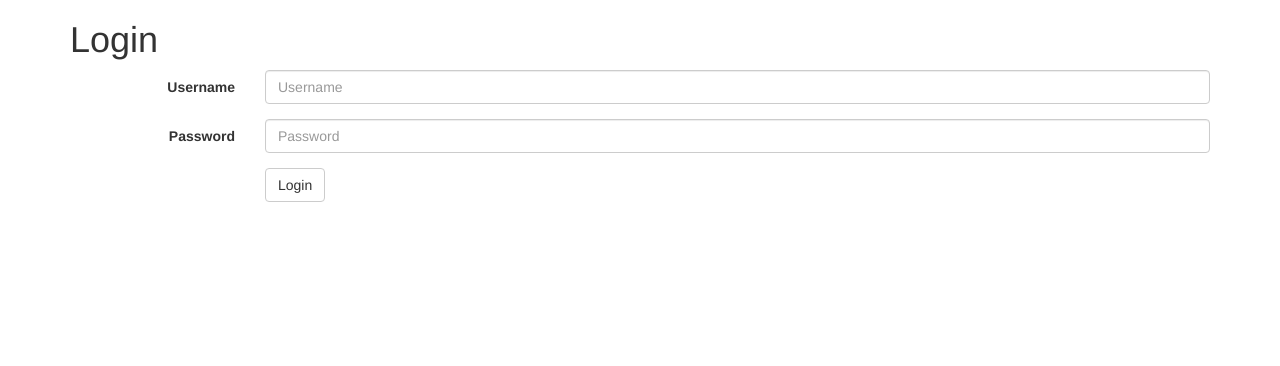
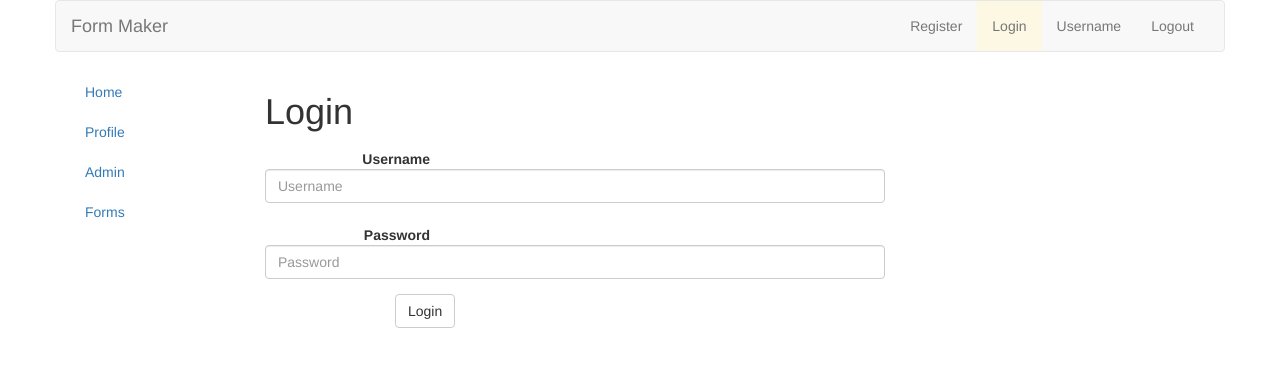
Before and after one commit to nikhilj90/cs5610fall2015, a website: page public/assignment/login.html in a window 1280 px wide. Drawn offline with nearby package versions, Linux system fonts and the light colour scheme.

Commit message:
Assignment 1 commit 2

```diff
--- a/public/assignment/login.html
+++ b/public/assignment/login.html
@@ -2,24 +2,53 @@
 <html>
 
 <head>
-  <div class="container">
   <title>
     Login
   </title>
-    <h1> Login </h1>
   <link rel="stylesheet" href="https://maxcdn.bootstrapcdn.com/bootstrap/3.3.5/css/bootstrap.min.css">
 </head>
 
 <body>
+    <div class="container">
+  <div class="row">
+    <nav class="navbar navbar-default">
+      <div class="container-fluid">
+        <div class="navbar-header">
+          <a class="navbar-brand" href="#">Form Maker</a>
+        </div>
+        <div id="navbar" class="navbar-collapse collapse">
+          <ul class="nav navbar-nav navbar-right">
+            <li><a href="register.html">Register</a></li>
+            <li><a class="mark" href="#">Login</a></li>
+            <li><a href="#">Username</a></li>
+            <li><a href="#">Logout</a></li>
+          </ul>
+        </div>
+      </div>
+    </nav>
+  </div>
+
+
+    <div class="row">
+      <div class="col-sm-3 col-md-2 col-lg-sidebar">
+        <ul class="nav nav-sidebar">
+          <li><a href="home.html">Home</a></li>
+          <li><a href="profile.html">Profile</a></li>
+          <li><a href="admin.html">Admin</a></li>
+          <li><a href="forms.html">Forms</a></li>
+        </ul>
+      </div>
+      <div class="col-md-8 col-sm-5">
+        <h1> Login </h1>
         <form class="form-horizontal">
           <div class="form-group">
-      <label for="username" class="col-sm-2 control-label">Username</label>
+            <label for="username" class="col-sm-3 control-label">Username</label>
             <div class="col-sm-10">
               <input type="text" class="form-control" id="username" placeholder="Username">
             </div>
           </div>
           <div class="form-group">
-      <label for="inputPassword3" class="col-sm-2 control-label">Password</label>
+            <label for="inputPassword3" class="col-sm-3 control-label">Password</label>
             <div class="col-sm-10">
               <input type="password" class="form-control" id="inputPassword3" placeholder="Password">
             </div>
@@ -31,6 +60,8 @@
           </div>
         </form>
       </div>
+    </div>
+  </div>
 </body>
 
 </html>
```
Also changed, not shown: public/assignment/admin.html (+28 -0 lines), public/assignment/form-fields.html (+7 -6 lines), public/assignment/forms.html (+6 -5 lines), public/assignment/home.html (+14 -11 lines), public/assignment/profile.html (+30 -2 lines), public/assignment/register.html (+6 -5 lines). Lines whose indentation alone changed are shown as unchanged.
